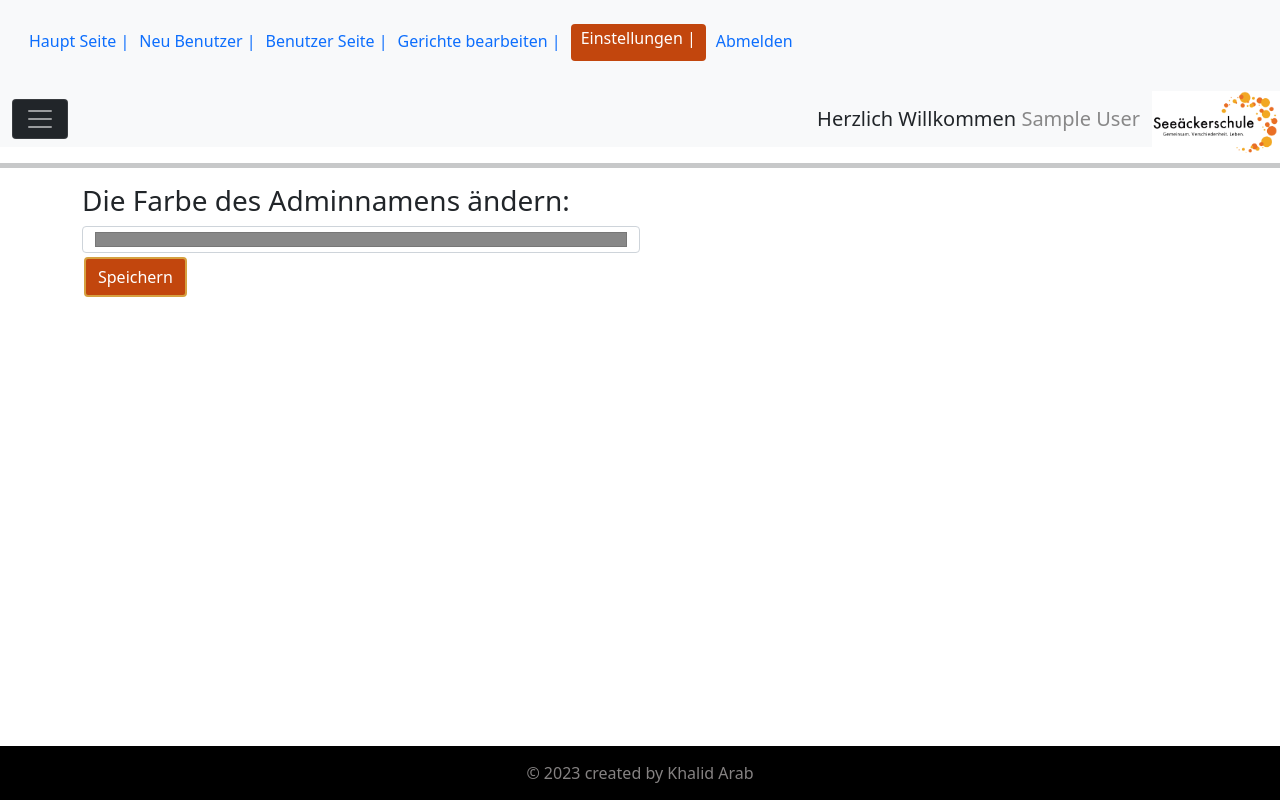
After one commit to KhalidArab1983/MensaSeeaeker, a PHP site: page /admin/a_setting.php in a window 1280 px wide, after a click that opens the changed part. The commit adds this page. Run offline with PHP 8.4, Linux system fonts and the light colour scheme; the visitor is signed in with stand-in values (Sample User, id 1); tables that the repository leaves empty or names only in its code hold one stand-in row (values such as "Sample post").

Commit message:
create setting page, admin name color, form-control

```diff
--- /dev/null
+++ b/admin/a_setting.php
@@ -0,0 +1,120 @@
+<?php
+
+include('../conn/db_conn.php');
+session_start();
+// Check if the user is logged in
+if (isset($_SESSION['admin_id'])) {
+    $admin_id = $_SESSION['admin_id'];
+
+}else{
+    header("Location: a_login.php");
+	exit;
+}
+date_default_timezone_set("Europe/Berlin");
+
+
+
+if ($_SERVER["REQUEST_METHOD"]=="POST"){
+    if (isset($_POST['button'])) {
+        $button = $_POST['button'];
+    }
+    if (isset($_POST['adminColor'])) {
+        $adminColor = $_POST['adminColor'];
+    }
+    if($button == 'save'){
+        $sql = "UPDATE tbl_admin SET color_hex = '$adminColor' WHERE id = '{$admin_id}'";
+        if(mysqli_query($conn, $sql)){
+            header("Location: a_setting.php");
+        }else{
+            echo "Error: " . "<br>" . mysqli_error($conn);
+        }
+        mysqli_close($conn);
+    }
+}
+
+$sql = "SELECT color_hex FROM tbl_admin WHERE id = '{$admin_id}'";
+$result = mysqli_query($conn, $sql);
+$row = mysqli_fetch_assoc($result);
+$adminColor = $row['color_hex'];
+
+?>
+
+<!DOCTYPE html>
+<html>
+    <head>
+    <meta charset="utf-8">
+        <meta name="viewport" content="width=device-width, initial-scale=1">
+        <link rel="stylesheet" href="../css/fontawesome.css">
+        <link rel="stylesheet" href="../css/bootstrap.min.css">
+        <link rel="stylesheet" href="../css/style.css">
+        <title>Mensa</title>
+    </head>
+    <body>
+        <div class="collapse" id="navbarToggleExternalContent">
+            <div class="bg-light p-4 w-100" style="display:inline-block;">
+                <ul class="navbar-nav me-auto mb-2 mb-lg-0 nav-pills nav_besonder">
+                    <li class="nav-item item_besonder">
+                        <a class="nav-link" href="../index.php"><h6>Haupt Seite |</h6></a>
+                    </li>
+
+                    <li class="nav-item item_besonder">
+                        <a class="nav-link" href="./create_user.php"><h6>Neu Benutzer |</h6></a>
+                    </li>
+
+                    <li class="nav-item item_besonder">
+                        <a class="nav-link" href="./a_user_page.php"><h6>Benutzer Seite |</h6></a>
+                    </li>
+
+                    <li class="nav-item item_besonder">
+                        <a class="nav-link" href="./meals_edit.php"><h6>Gerichte bearbeiten |</h6></a>
+                    </li>
+
+                    <li class="nav-item item_besonder">
+                        <a class="nav-link active" href="./a_setting.php"><h6>Einstellungen |</h6></a>
+                    </li>
+
+                    <li class="nav-item item_besonder">
+                        <a class="nav-link" href="./a_logout.php"><h6>Abmelden</h6></a>
+                    </li>
+
+                </ul>
+            </div>
+        </div>
+
+        <img class="logo" src="../images/logo.png" alt="Seeäkerschule Logo" width=10% style="float:right;">
+        <nav class="navbar navbar-dark bg-light">
+            <div class="container-fluid">
+                <button class="navbar-toggler bg-dark" type="button" data-bs-toggle="collapse" data-bs-target="#navbarToggleExternalContent" aria-controls="navbarToggleExternalContent" aria-expanded="false" aria-label="Toggle navigation">
+                    <span class="navbar-toggler-icon"></span>
+                </button>
+                <h5 style="margin: 0;">Herzlich Willkommen <span style="color:<?php echo $adminColor;?>"><?php echo $_SESSION['adminName']; ?></span></h5>
+            </div>
+        </nav>
+
+        <hr style="height: 5px">
+        <div class="container">
+            <div>
+                <h3>Die Farbe des Adminnamens ändern:</h3>
+                <form action="<?php echo $_SERVER['PHP_SELF'];?>" method="post">
+                    <input type="color" class="form-control" name="adminColor" id="adminColor" value="<?php echo $adminColor ?>">
+                    <button type="submit" class="btn btn-warning" name="button" value="save">Speichern</button>
+                </form>
+            </div>
+
+        </div>
+
+
+
+
+
+
+        <div style="margin-bottom: 80px">
+
+        </div>
+        <footer class="fixed-bottom footer">
+            <p class="footer_text"><span>&copy; 2023 created by Khalid Arab</span></p>
+        </footer>
+        <script src="../js/popper.min.js"></script>
+        <script src="../js/bootstrap.min.js"></script>
+    </body>
+</html>
--- a/admin/insertUpdateMeals.php
+++ b/admin/insertUpdateMeals.php
@@ -103,5 +103,5 @@ if (isset($_FILES['image']) && is_uploaded_file($_FILES['image']['tmp_name'])) {
         }
     }
 }
-$conn->close();
+
 ?>
--- a/css/style.css
+++ b/css/style.css
@@ -54,8 +54,30 @@
 .textDeco{
     text-decoration: underline;
 }
+.scrollView{
+    overflow: auto;
+    height: 700px;
+    border:2px solid black;
+}
 
 
+.form-control{
+    display:block;
+    width:50%;
+    padding:.300rem .75rem;
+    font-size:1rem;
+    font-weight:400;
+    line-height:1.5;
+    color:#212529;
+    background-color:#fff;
+    background-clip:padding-box;
+    border:1px solid #ced4da;
+    -webkit-appearance:none;
+    -moz-appearance:none;
+    appearance:none;
+    border-radius:.25rem;
+    transition:border-color .15s ease-in-out,box-shadow .15s ease-in-out;
+}
 
 @media (max-width: 2100px){
     .form_width{
```
Also changed, not shown: admin/a_user_page.php (+17 -7 lines), admin/create_user.php (+9 -1 lines), admin/meals_edit.php (+13 -1 lines), index.php (+13 -14 lines).
